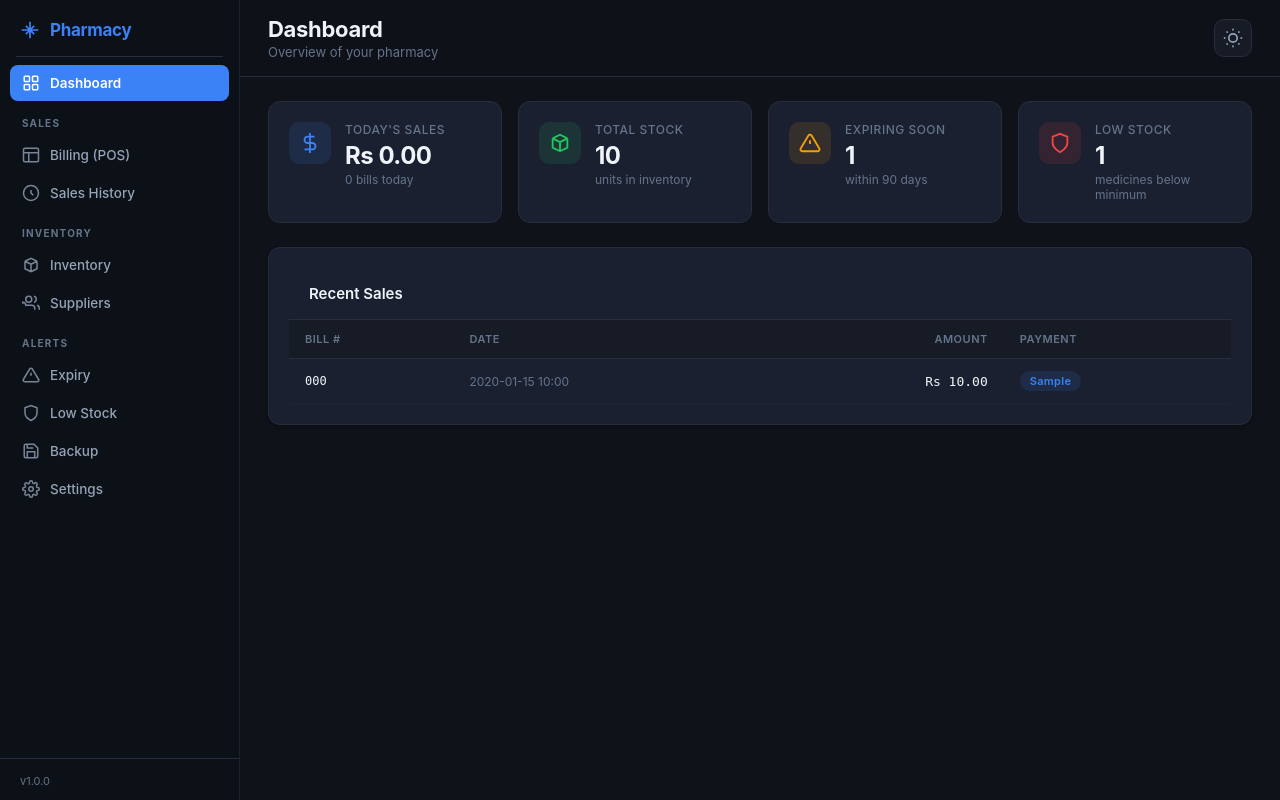
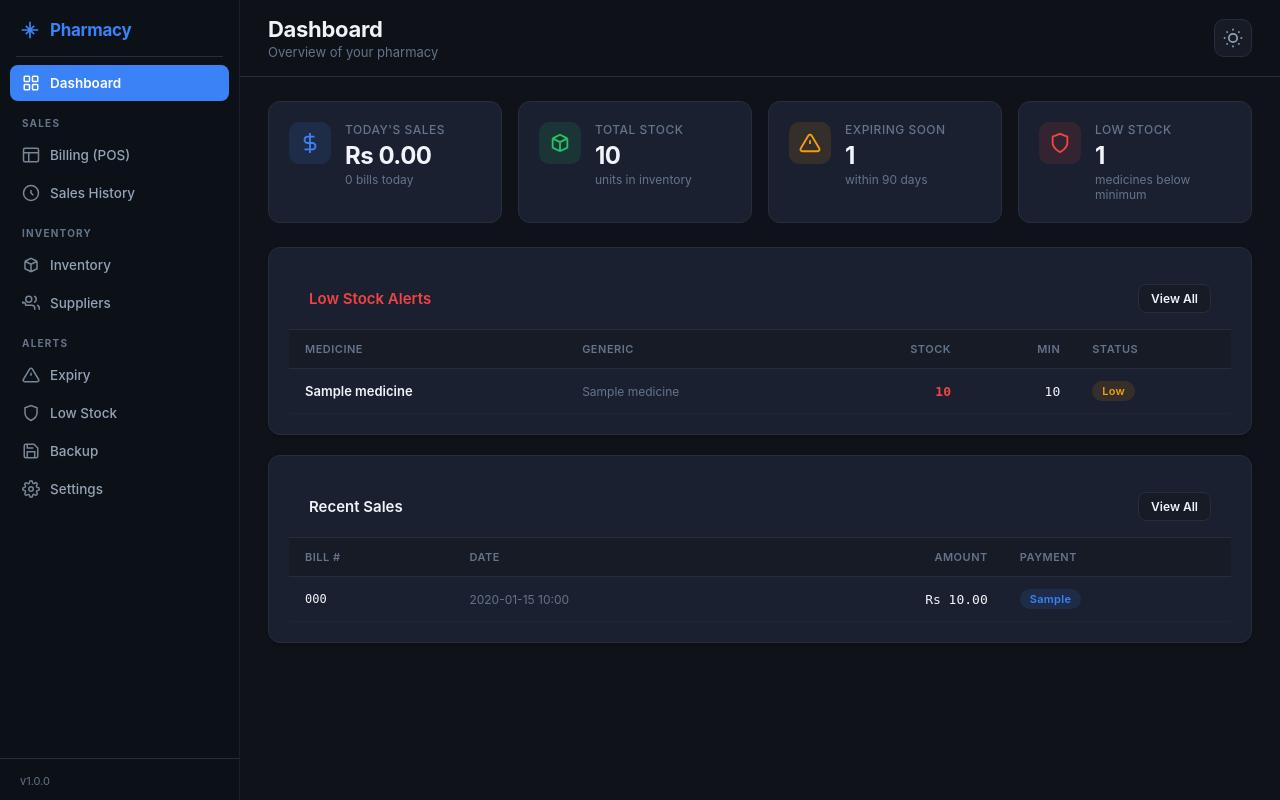
Before and after one commit to Kismat-Adhikari06/pharmacy-management, a Flask app: page /dashboard in a window 1280 px wide. Run offline with Flask 3, Linux system fonts and the light colour scheme; tables that the repository leaves empty hold one stand-in row (values such as "Sample post"); some libraries are stand-ins or nearby versions.

Commit message:
feat: parent-friendly UX - dashboard alerts, qty input, undo sale, home nav
- Dashboard: clickable stat cards (Sales->Billing, Low Stock->Low Stock page)
- Dashboard: low stock alerts table with medicine names and status
- Dashboard: 'View All' links for recent sales and low stock
- Billing: direct quantity input field (type qty instead of tapping +/-)
- Billing: Undo Last Sale button with confirmation dialog
- Backend: POST /api/billing/undo-last restores stock and deletes sale
- Navigation: brand logo/link now goes to home page
- Dashboard passes low_stock_list with name/generic/stock/min data

```diff
--- a/app.py
+++ b/app.py
@@ -115,10 +115,18 @@
         ).scalar() if False else 0
 
         low_stock_items = _filter_active(db.query(Medicine)).all()
-        low_stock_count = sum(
-            1 for m in low_stock_items
-            if sum(b.quantity for b in m.batches) <= m.minimum_stock
-        )
+        low_stock_list = []
+        low_stock_count = 0
+        for m in low_stock_items:
+            stock = sum(b.quantity for b in m.batches)
+            if stock <= m.minimum_stock:
+                low_stock_count += 1
+                low_stock_list.append({
+                    "name": m.medicine_name,
+                    "generic": m.generic_name or "",
+                    "stock": stock,
+                    "min": m.minimum_stock,
+                })
 
         expiry_threshold = today + timedelta(days=90)
         expiring_count = db.query(Batch).filter(
@@ -133,6 +141,7 @@
                                today_bills=today_bills,
                                total_inventory=total_inventory,
                                low_stock_count=low_stock_count,
+                               low_stock_list=low_stock_list,
                                expiring_count=expiring_count,
                                recent_sales=recent_sales,
                                today=today,
@@ -789,6 +798,26 @@
         db.close()
 
 
+@app.route("/api/billing/undo-last", methods=["POST"])
+def api_billing_undo_last():
+    db = get_db()
+    try:
+        sale = db.query(Sale).order_by(Sale.id.desc()).first()
+        if not sale:
+            return jsonify({"error": "No sales to undo"}), 400
+
+        for item in sale.items:
+            batch = db.get(Batch, item.batch_id)
+            if batch:
+                batch.quantity += item.quantity
+
+        db.delete(sale)
+        db.commit()
+        return jsonify({"message": "Last sale undone", "bill_number": sale.bill_number})
+    finally:
+        db.close()
+
+
 # ─── Sales History ──────────────────────────────────────────
 @app.route("/sales-history")
 def sales_history():
--- a/templates/base.html
+++ b/templates/base.html
@@ -8,12 +8,12 @@
 </head>
 <body>
     <aside class="sidebar" id="sidebar">
-        <div class="sidebar-brand">
+        <a href="/" class="sidebar-brand">
             <svg class="brand-icon" viewBox="0 0 24 24" width="20" height="20" fill="none" stroke="currentColor" stroke-width="2">
                 <path d="M12 2L12 22M2 12L22 12M7 7L17 17M17 7L7 17"/>
             </svg>
             <span class="brand-text">Pharmacy</span>
-        </div>
+        </a>
         <div class="sidebar-sep"></div>
         <nav class="sidebar-nav">
             {% for section, items in nav_groups %}
--- a/templates/dashboard.html
+++ b/templates/dashboard.html
@@ -5,7 +5,7 @@
 
 {% block content %}
 <div class="stats-grid">
-    <div class="stat-card">
+    <a href="/billing" class="stat-card stat-card-link">
         <div class="stat-icon blue">
             <svg viewBox="0 0 24 24" width="22" height="22" fill="none" stroke="currentColor" stroke-width="2"><line x1="12" y1="1" x2="12" y2="23"/><path d="M17 5H9.5a3.5 3.5 0 000 7h5a3.5 3.5 0 010 7H6"/></svg>
         </div>
@@ -14,7 +14,7 @@
             <div class="stat-value">Rs {{ "{:,.2f}".format(today_sales) }}</div>
             <div class="stat-sub">{{ today_bills }} bill{{ 's' if today_bills != 1 else '' }} today</div>
         </div>
-    </div>
+    </a>
     <div class="stat-card">
         <div class="stat-icon green">
             <svg viewBox="0 0 24 24" width="22" height="22" fill="none" stroke="currentColor" stroke-width="2"><path d="M20 7L12 3L4 7M20 7L12 11M20 7V17L12 21M12 11L4 7M12 11V21M4 7V17L12 21"/></svg>
@@ -35,7 +35,7 @@
             <div class="stat-sub">within 90 days</div>
         </div>
     </div>
-    <div class="stat-card">
+    <a href="/low-stock" class="stat-card stat-card-link">
         <div class="stat-icon red">
             <svg viewBox="0 0 24 24" width="22" height="22" fill="none" stroke="currentColor" stroke-width="2"><path d="M12 22s8-4 8-10V5l-8-3-8 3v7c0 6 8 10 8 10z"/></svg>
         </div>
@@ -44,12 +44,52 @@
             <div class="stat-value">{{ low_stock_count }}</div>
             <div class="stat-sub">medicines below minimum</div>
         </div>
+    </a>
+</div>
+
+{% if low_stock_list %}
+<div class="card" style="margin-bottom: 20px;">
+    <div class="table-header">
+        <div class="table-title" style="color: var(--danger);">Low Stock Alerts</div>
+        <a href="/low-stock" class="btn btn-sm btn-secondary" style="font-size:12px;">View All</a>
+    </div>
+    <div class="table-scroll" style="max-height: 200px;">
+        <table>
+            <thead>
+                <tr>
+                    <th>Medicine</th>
+                    <th>Generic</th>
+                    <th class="text-right">Stock</th>
+                    <th class="text-right">Min</th>
+                    <th>Status</th>
+                </tr>
+            </thead>
+            <tbody>
+                {% for item in low_stock_list[:8] %}
+                <tr>
+                    <td style="font-weight:600;">{{ item.name }}</td>
+                    <td class="text-sm text-muted">{{ item.generic or '-' }}</td>
+                    <td class="text-right font-mono" style="font-weight:600; color: var(--danger);">{{ item.stock }}</td>
+                    <td class="text-right font-mono">{{ item.min }}</td>
+                    <td>
+                        {% if item.stock == 0 %}
+                            <span class="badge badge-danger">Out of Stock</span>
+                        {% else %}
+                            <span class="badge badge-warning">Low</span>
+                        {% endif %}
+                    </td>
+                </tr>
+                {% endfor %}
+            </tbody>
+        </table>
     </div>
 </div>
+{% endif %}
 
 <div class="card">
     <div class="table-header">
         <div class="table-title">Recent Sales</div>
+        <a href="/sales-history" class="btn btn-sm btn-secondary" style="font-size:12px;">View All</a>
     </div>
     {% if recent_sales %}
     <div class="table-scroll">
```
Also changed, not shown: static/css/style.css (+66 -0 lines), templates/billing.html (+27 -2 lines).
